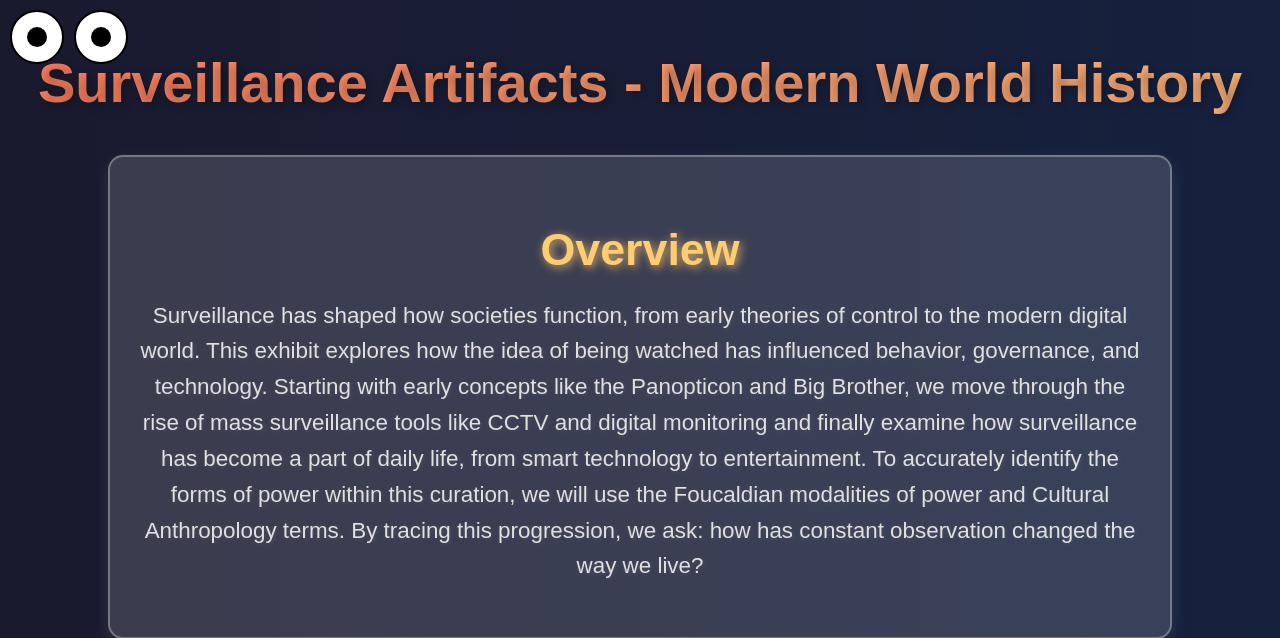
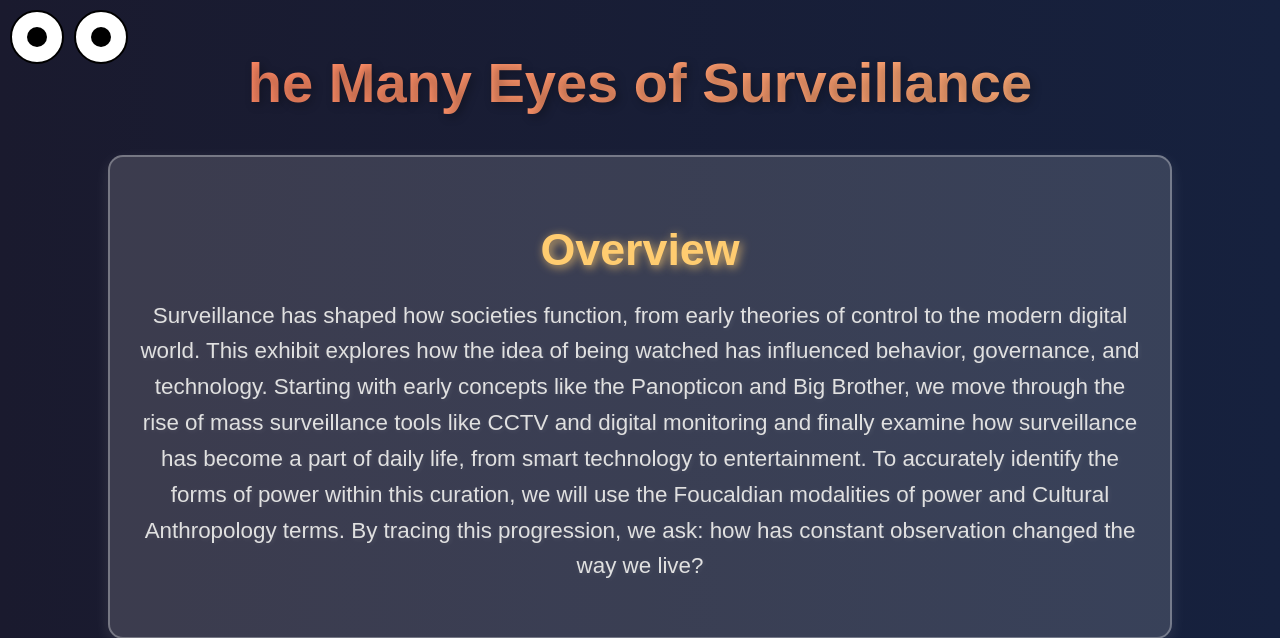
Before and after one commit to MaxBlanksby/ModernWorldWebsite, a Flask app: page / in a window 1280 px wide. Shown: the top 638 px of the page. Run offline with Flask 3, Linux system fonts and the light colour scheme.

Commit message:
changed title

```diff
--- a/templates/homepage.html
+++ b/templates/homepage.html
@@ -256,7 +256,7 @@
     </div>
   </div>
 
-  <h1>Surveillance Artifacts - Modern World History</h1>
+  <h1>he Many Eyes of Surveillance</h1>
 
   <!-- Overview Box -->
   <div class="overview-box">
```
